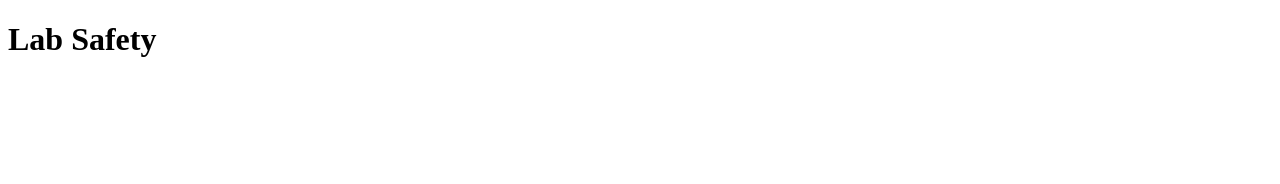
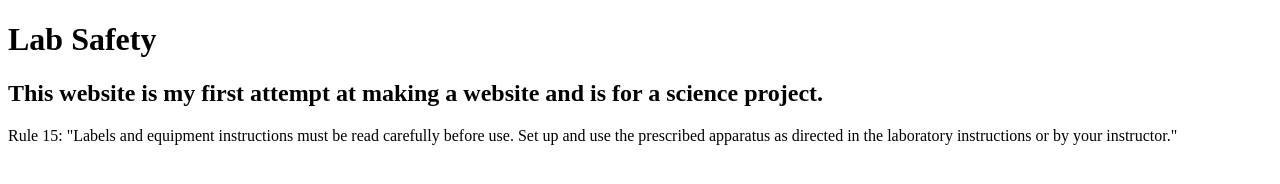
Before and after one commit to SahinBerkay1357/ScienceProject, a plain HTML site: page index.html in a window 1280 px wide. Drawn offline with Linux system fonts and the light colour scheme.

Commit message:
Update index.html

```diff
--- a/index.html
+++ b/index.html
@@ -12,5 +12,12 @@
     <h1 id="title">
       Lab Safety
     </h1>
+    <h2 id="subtitle">
+      This website is my first attempt at making a website and is for a science project.
+    </h2>
+    <p>
+      Rule 15:
+      "Labels and equipment instructions must be read carefully before use. Set up and use the prescribed apparatus as directed in the laboratory instructions or by your instructor."
+    </p>
   </body>
 </html>
```
